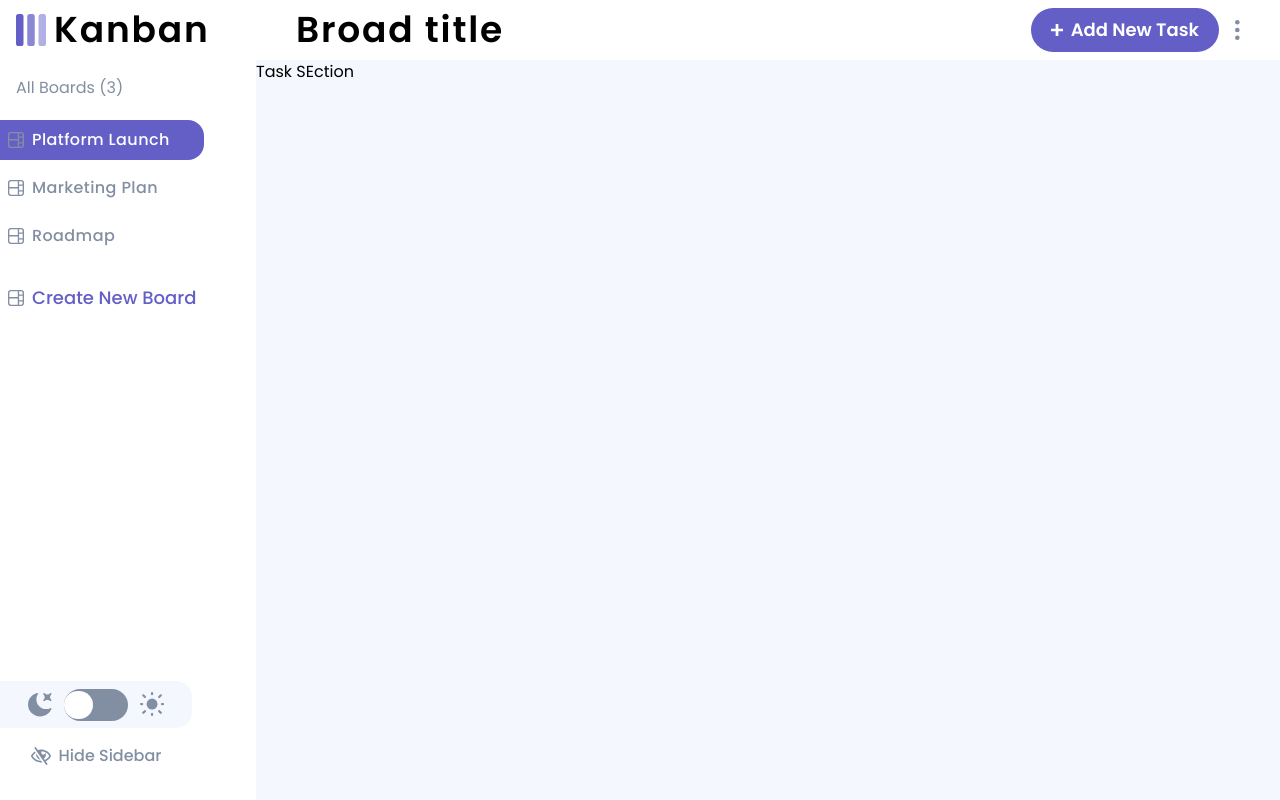
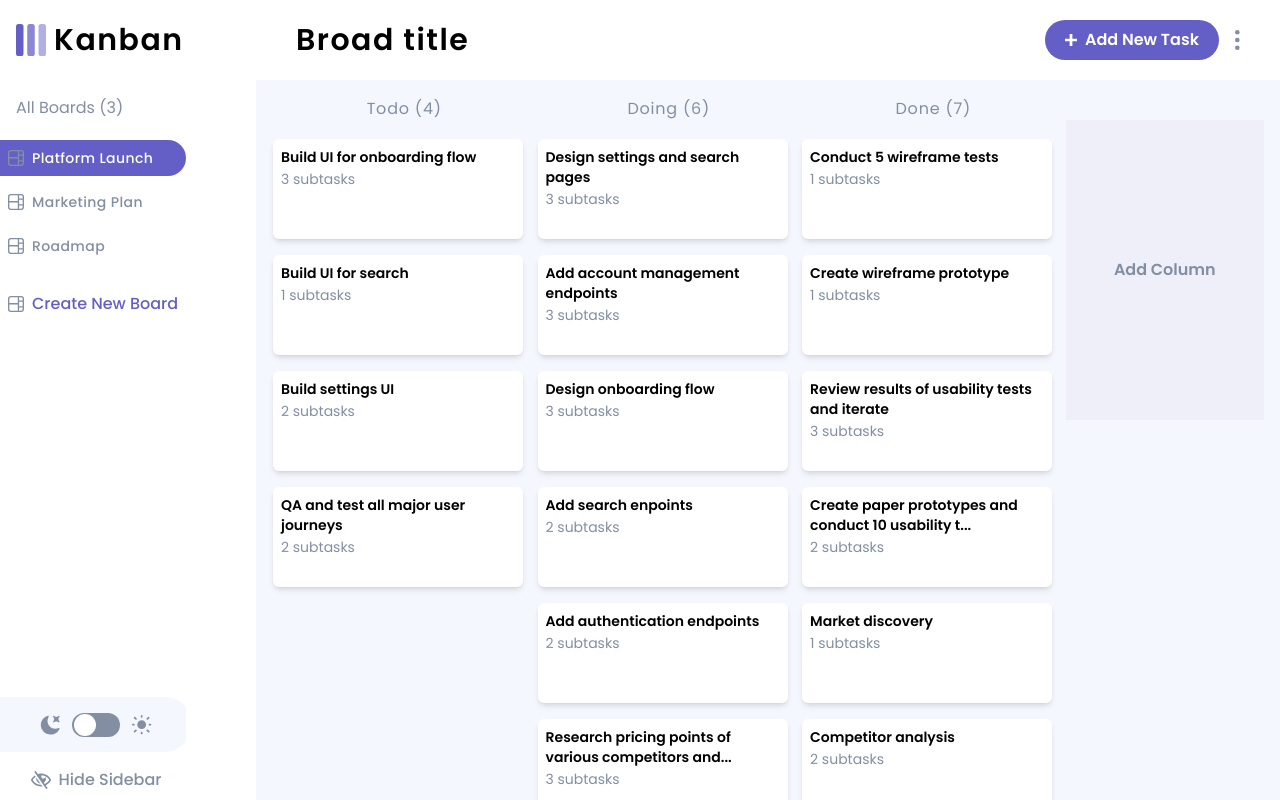
Before and after one commit to Faiz510/task_management_app, a React (Vite) app in the folder frontend/: page / in a window 1280 px wide. Shown: the top 800 px of the page. Built offline with nearby package versions, Linux system fonts and the light colour scheme.

Commit message:
Add Task Section UI
- Add Task Section UI
- add dummy task

```diff
--- a/frontend/src/App.tsx
+++ b/frontend/src/App.tsx
@@ -1,58 +1,48 @@
-import { useState } from "react";
-import Navbar from "./components/Navbar";
-import Sidebar from "./components/Sidebar";
-import TaskSection from "./components/TaskSection";
-import showSidebarIcon from "./assets/icon-show-sidebar.svg";
-import { AnimatePresence, motion } from "framer-motion";
+import { useState } from 'react';
+import Navbar from './components/Navbar';
+import Sidebar from './components/Sidebar';
+import TaskSection from './components/TaskSection';
+import { AnimatePresence, motion } from 'framer-motion';
+import ShowSidebarButton from './components/ShowSidebarButton';
 
 const App = () => {
   const [showSidebar, setShowSidebar] = useState<boolean>(false);
 
   return (
     <main className="">
-      <Navbar />
+      <div className="pt-20">
+        <Navbar />
+      </div>
 
       <section className="grid grid-cols-5">
         <AnimatePresence>
           {!showSidebar && (
             <motion.div
-              className="md:col-span-1 md:flex"
+              className="hidden md:col-span-1 md:flex"
               key="sidebar"
               initial={{ translateX: -300 }}
               animate={{
                 translateX: 0,
-                transition: { duration: 0.3 },
+                transition: { duration: 0.4 },
               }}
               exit={{
                 translateX: -300,
-                transition: { duration: 0.3 },
+                transition: { duration: 0.4 },
               }}
             >
               <Sidebar setShowSidebar={setShowSidebar} />
             </motion.div>
           )}
         </AnimatePresence>
-        <div className={`${showSidebar ? "col-span-5" : "col-span-4"}`}>
+
+        {/* ///////////////// */}
+        <div className={`${showSidebar ? 'col-span-5' : 'col-span-4'}`}>
           <TaskSection />
         </div>
       </section>
 
-      {showSidebar && (
-        <motion.div
-          className="hidden md:absolute left-0 bottom-10 bg-custom-button_bg py-4 rounded-r-full px-4 cursor-pointer md:flex justify-center items-center text-custom-primary_text gap-4"
-          initial={{ translateX: -130 }}
-          whileHover={{
-            scale: 1.1,
-            opacity: 0.8,
-            translateX: 0,
-            transition: { duration: 0.3, type: "tween" },
-          }}
-          onClick={() => setShowSidebar(false)}
-        >
-          <span className="font-medium text-base">Show Sidebar</span>
-          <img src={showSidebarIcon} alt="" width={25} />
-        </motion.div>
-      )}
+      {/* // show bar icon  */}
+      {showSidebar && <ShowSidebarButton setShowSidebar={setShowSidebar} />}
     </main>
   );
 };
--- a/frontend/src/components/Navbar.tsx
+++ b/frontend/src/components/Navbar.tsx
@@ -8,17 +8,17 @@ import threeDotIcon from "../assets/icon-vertical-ellipsis.svg";
 const Navbar = () => {
   const [showBoards, setShowBoards] = useState<boolean>(false);
   return (
-    <section className="flex items-center justify-between bg-custom-primary_bg dark:bg-custom-dark_primary_bg">
-      <div className="flex items-center justify-center md:gap-2 cursor-pointer my-2 ml-4">
+    <section className="flex items-center justify-between bg-custom-primary_bg dark:bg-custom-dark_primary_bg w-full fixed top-0 z-10 h-20">
+      <div className="flex items-center justify-center md:gap-2 cursor-pointer my-4 ml-4">
         <img src={logoIcon} alt="" width={30} />
-        <h3 className="hidden md:flex text-4xl font-semibold tracking-wider">
+        <h3 className="hidden md:flex text-3xl font-semibold tracking-wider">
           Kanban
         </h3>
       </div>
 
       <div className="flex items-center justify-between px-6 md:px-10 my-2 w-[90%] md:w-[80%]">
         <div className="flex items-center justify-center gap-2">
-          <span className="text-3xl md:text-4xl font-semibold tracking-wider">
+          <span className="text-3xl  font-semibold tracking-wider">
             Broad title
           </span>
           <motion.div
@@ -39,7 +39,7 @@ const Navbar = () => {
             whileHover={{ opacity: 0.6, transition: { duration: 0.3 } }}
           >
             <img src={addTaskIcon} alt="" />
-            <span className="hidden md:flex text-lg font-semibold">
+            <span className="hidden md:flex text-base font-semibold">
               Add New Task
             </span>
           </motion.div>
--- /dev/null
+++ b/frontend/src/components/ShowSidebarButton.tsx
@@ -0,0 +1,30 @@
+import React from "react";
+import { motion } from "framer-motion";
+import showSidebarIcon from "../assets/icon-show-sidebar.svg";
+
+interface showSidebarButtonType {
+  setShowSidebar: React.Dispatch<React.SetStateAction<boolean>>;
+}
+
+const ShowSidebarButton: React.FC<showSidebarButtonType> = ({
+  setShowSidebar,
+}) => {
+  return (
+    <motion.div
+      className="hidden md:absolute left-0 bottom-0 mb-0  bg-custom-button_bg py-4 rounded-r-full px-4 cursor-pointer md:flex justify-center items-center text-custom-primary_text gap-4"
+      initial={{ translateX: -130 }}
+      whileHover={{
+        scale: 1.1,
+        opacity: 0.8,
+        translateX: 0,
+        transition: { duration: 0.3, type: "tween" },
+      }}
+      onClick={() => setShowSidebar(false)}
+    >
+      <span className="font-medium text-base">Show Sidebar</span>
+      <img src={showSidebarIcon} alt="" width={25} />
+    </motion.div>
+  );
+};
+
+export default ShowSidebarButton;
--- a/frontend/src/components/Sidebar.tsx
+++ b/frontend/src/components/Sidebar.tsx
@@ -1,12 +1,13 @@
-import React, { useState } from "react";
-import Boards from "../data.json";
-import { motion } from "framer-motion";
-import boardIcon from "../assets/icon-board.svg";
-import ligthIcon from "../assets/icon-light-theme.svg";
-import darkIcon from "../assets/icon-dark-theme.svg";
-import hideSideBarIcon from "../assets/icon-hide-sidebar.svg";
+import React, { useState } from 'react';
+import Boards from '../data.json';
+import { motion } from 'framer-motion';
+import boardIcon from '../assets/icon-board.svg';
+import ligthIcon from '../assets/icon-light-theme.svg';
+import darkIcon from '../assets/icon-dark-theme.svg';
+import hideSideBarIcon from '../assets/icon-hide-sidebar.svg';
 // import showSideBarIcon from "../assets/icon-show-sidebar.svg";
-import "../css/toggleButton.css";
+import '../css/toggleButton.css';
+import AddBoardModal from './modals/AddBoardModal';
 
 interface sidebarPropsType {
   setShowSidebar: React.Dispatch<React.SetStateAction<boolean>>;
@@ -14,11 +15,15 @@ interface sidebarPropsType {
 
 const Sidebar: React.FC<sidebarPropsType> = ({ setShowSidebar }) => {
   const [activeBoard, setActiveBoard] = useState<string>(Boards.boards[0].name);
+  const [showAddBoardModal, setShowAddBoardModal] = useState<boolean>(false);
+
   return (
-    <section className={`bg-custom-primary_bg dark:bg-custom-dark_primary_bg `}>
+    <section
+      className={`bg-custom-primary_bg dark:bg-custom-dark_primary_bg overflow-hidden h-screen fixed`}
+    >
       <div
         className={`md:flex flex-col min-h-[450px] ${
-          Boards.boards.length > 4 ? "overflow-y-scroll" : ""
+          Boards.boards.length > 4 ? 'overflow-y-scroll' : ''
         } overflow-x-hidden `}
       >
         <h2 className="text-custom-secondary_text text-base font-normal px-4 my-4">
@@ -27,33 +32,36 @@ const Sidebar: React.FC<sidebarPropsType> = ({ setShowSidebar }) => {
 
         {Boards.boards.map((board, i) => (
           <motion.div
-            className={`my-1  font-medium tracking-wide py-2 pl-2 flex items-center gap-2 cursor-pointer rounded-r-2xl ${
+            className={`my-1  font-medium tracking-wide py-2 pl-2 flex items-center gap-2 cursor-pointer rounded-r-full ${
               board.name === activeBoard
-                ? "bg-custom-button_bg text-custom-primary_text"
-                : "text-custom-secondary_text hover:bg-custom-button_hover_bg hover:text-custom-button_bg"
+                ? 'bg-custom-button_bg text-custom-primary_text'
+                : 'text-custom-secondary_text hover:bg-custom-button_hover_bg hover:text-custom-button_bg'
             }`}
             onClick={() => setActiveBoard(board.name)}
             whileHover={{
-              scale: 1.05,
+              scale: 1.01,
               transition: { duration: 0.2, bounce: 500, stiffness: 100 },
             }}
           >
             <img src={boardIcon} alt="" />
-            <h3 key={i} className="text-base">
+            <h3 key={i} className="text-sm">
               {board.name}
             </h3>
           </motion.div>
         ))}
 
-        <div className="bg-custom-primary_bg text-custom-button_bg px-2 py-2 rounded-r-2xl flex items-center justify-center gap-2 cursor-pointer hover:bg-custom-button_hover_bg text-lg mt-4 font-medium">
+        <div
+          className="bg-custom-primary_bg text-custom-button_bg px-2 py-2 rounded-r-2xl flex items-center justify-center gap-2 cursor-pointer hover:bg-custom-button_hover_bg text-base mt-4 font-medium"
+          onClick={() => setShowAddBoardModal(true)}
+        >
           <img src={boardIcon} alt="" />
-          <span>Create New Board</span>
+          <span>Create New Board </span>
         </div>
       </div>
 
-      <div className="absolute bottom-6 w-[12rem] ">
-        <div className="flex gap-3 justify-center items-center bg-custom-secondary_bg rounded-r-2xl">
-          <img src={darkIcon} alt="" width={25} />
+      <div className="absolute bottom-20 w-[12rem] ">
+        <div className="flex gap-3 justify-center items-center bg-custom-secondary_bg rounded-r-full py-2">
+          <img src={darkIcon} alt="" width={20} />
           <div>
             <input
               type="checkbox"
@@ -63,17 +71,19 @@ const Sidebar: React.FC<sidebarPropsType> = ({ setShowSidebar }) => {
             />
             <label htmlFor="toggle" className="switch"></label>
           </div>
-          <img src={ligthIcon} alt="" width={25} />
+          <img src={ligthIcon} alt="" width={20} />
         </div>
 
         <div
-          className="flex gap-2 justify-center items-center mt-2 text-custom-secondary_text hover:text-custom-button_bg hover:bg-custom-button_hover_bg py-2 rounded-r-2xl cursor-pointer"
+          className="flex gap-2 justify-center items-center mt-2 text-custom-secondary_text hover:text-custom-button_bg hover:bg-custom-button_hover_bg py-2 rounded-r-full cursor-pointer"
           onClick={() => setShowSidebar(true)}
         >
           <img src={hideSideBarIcon} alt="" width={20} />
           <span className="font-medium text-base">Hide Sidebar</span>
         </div>
       </div>
+
+      {showAddBoardModal && <AddBoardModal onClose={setShowAddBoardModal} />}
     </section>
   );
 };
--- a/frontend/src/components/TaskSection.tsx
+++ b/frontend/src/components/TaskSection.tsx
@@ -1,6 +1,54 @@
+import Boards from "../data.json";
+import { motion } from "framer-motion";
+
 const TaskSection = () => {
   return (
-    <section className="bg-custom-secondary_bg h-screen ">Task SEction</section>
+    <section className="bg-custom-secondary_bg h-screen px-4 flex ">
+      <table className="w-full mt-4">
+        <thead>
+          <tr>
+            {Boards.boards[0].columns.slice(0, 4).map((column, i) => (
+              <th
+                key={i}
+                className="text-base text-custom-secondary_text font-normal tracking-wider"
+              >
+                {column.name} ({column.tasks.length})
+              </th>
+            ))}
+          </tr>
+        </thead>
+        <tbody>
+          <tr>
+            {Boards.boards[0].columns.slice(0, 4).map((column, i) => (
+              <td key={i} className="align-top ">
+                {column.tasks.map((task, j) => (
+                  <motion.div
+                    key={j}
+                    className="px-2 w-[250px] h-[100px] my-4 bg-custom-primary_bg cursor-pointer shadow-md rounded-md py-2"
+                    whileHover={{ scale: 1.02, opacity: 0.6 }}
+                  >
+                    <h3 className="text-black dark:bg-custom-primary_bg font-semibold text-sm">
+                      {task.title.length > 50
+                        ? `${task.title.slice(0, 50)}...`
+                        : task.title}
+                    </h3>
+                    <span className="text-custom-secondary_text text-sm">
+                      {task.subtasks.length} subtasks
+                    </span>
+                  </motion.div>
+                ))}
+              </td>
+            ))}
+          </tr>
+        </tbody>
+      </table>
+
+      {Boards.boards[0].columns.length < 4 && (
+        <div className="bg-custom-button_hover_bg flex items-center justify-center w-1/4 h-[300px] mt-10 font-semibold text-custom-secondary_text hover:text-custom-button_bg cursor-pointer">
+          <h3>Add Column</h3>
+        </div>
+      )}
+    </section>
   );
 };
 
--- a/frontend/src/css/toggleButton.css
+++ b/frontend/src/css/toggleButton.css
@@ -4,8 +4,8 @@
 .switch {
   position: relative;
   margin-top: 0.5rem;
-  width: 4rem;
-  height: 2rem;
+  width: 3rem;
+  height: 1.5rem;
   border-radius: 2rem;
   display: inline-block;
   cursor: pointer;
@@ -19,18 +19,18 @@
 .switch::after {
   content: "";
   position: absolute;
-  top: 0.1rem;
-  left: 0.1.8rem;
+  top: 0.05rem;
+  left: 0.1rem;
   border-radius: 50%;
-  width: 1.8rem;
-  height: 1.8rem;
+  width: 1.4rem;
+  height: 1.4rem;
   background-color: white;
   color: white;
   transition: all 0.2s linear;
 }
 
 input[type="checkbox"]:checked + .switch::after {
-  translate: 2rem 0;
+  translate: 1.5rem 0;
 }
 
 input[type="checkbox"]:checked + .switch {
--- a/package.json
+++ b/package.json
@@ -26,6 +26,7 @@
     "@types/bcryptjs": "^2.4.6",
     "@types/cookie-parser": "^1.4.7",
     "@types/express": "^4.17.21",
-    "@types/jsonwebtoken": "^9.0.6"
+    "@types/jsonwebtoken": "^9.0.6",
+    "prettier": "^3.3.0"
   }
 }
```
Also changed, not shown: 1 other file (tests, documents, lock files or other folders).
